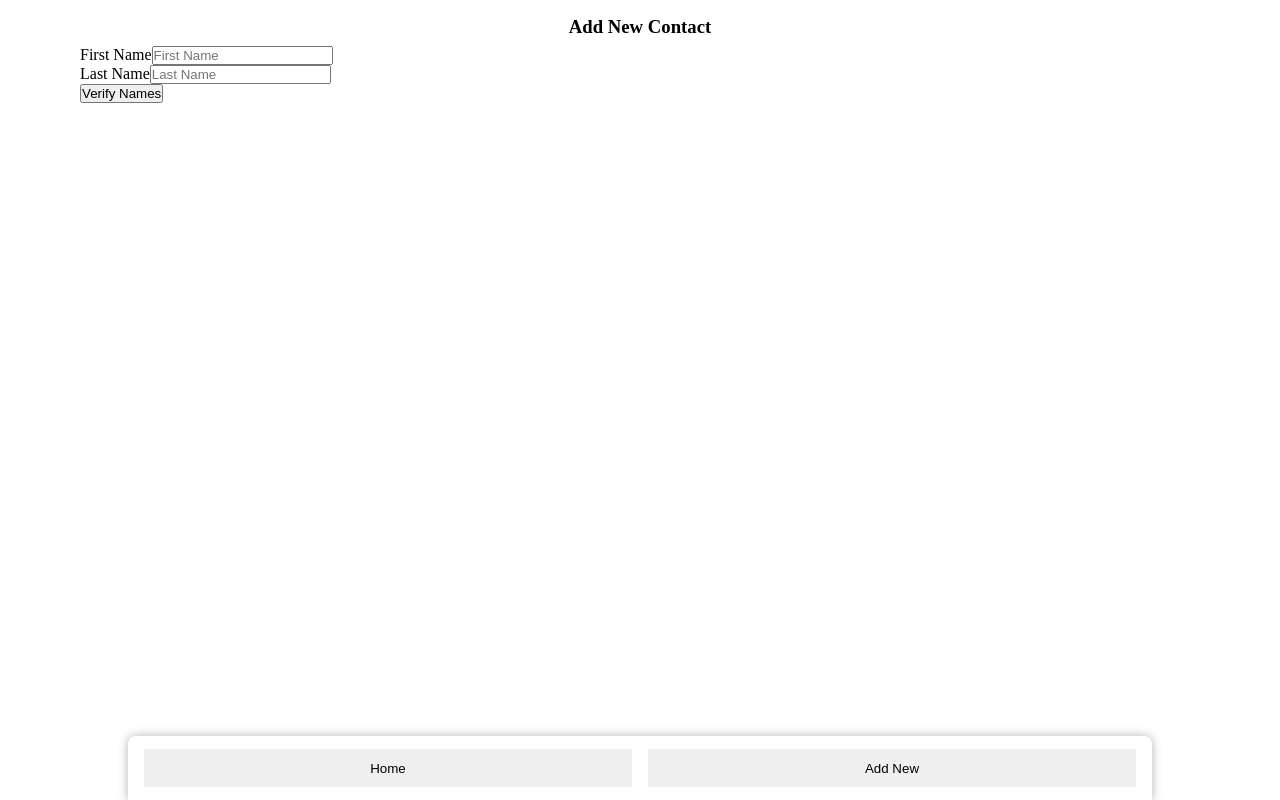
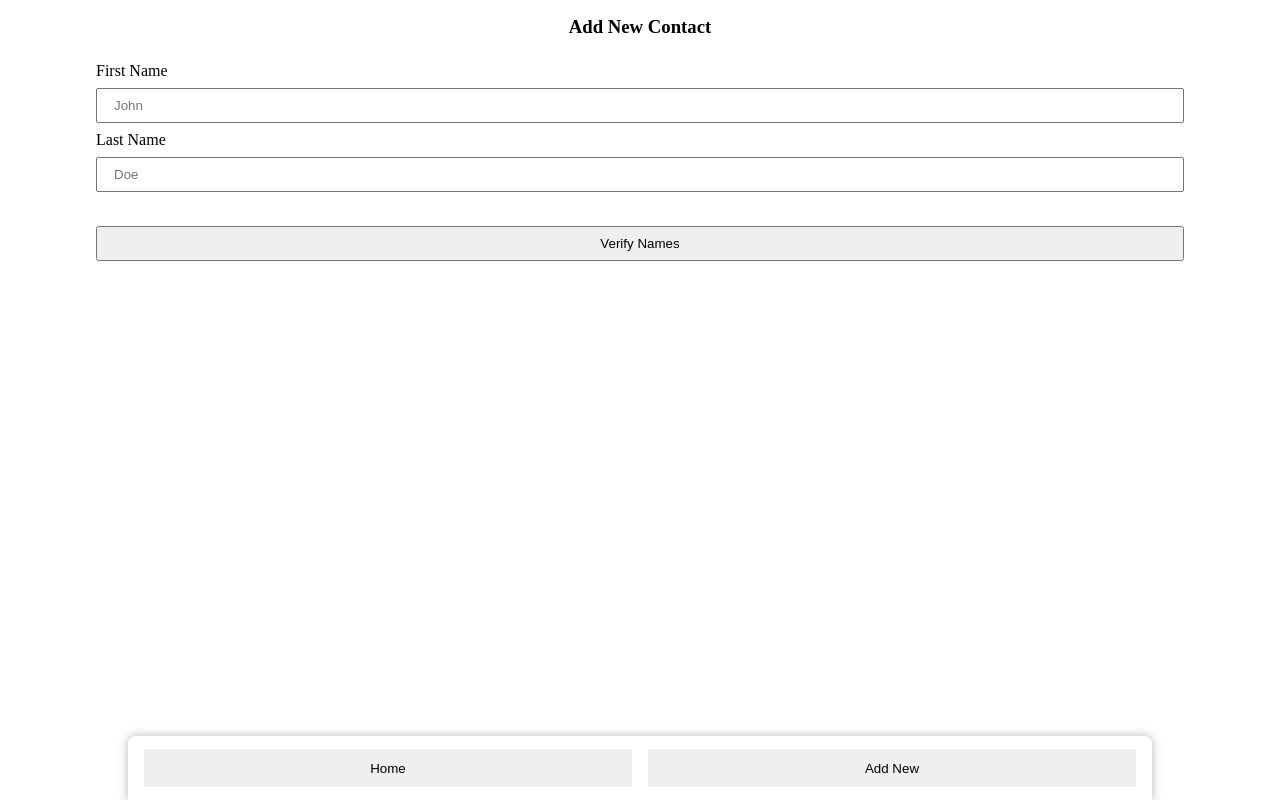
Before and after one commit to rideskykun/phone-book, a React (Create React App) app: page /add in a window 1280 px wide. Built offline with nearby package versions, Linux system fonts and the light colour scheme.

Commit message:
styled form

```diff
--- a/src/components/contactsForm/contactForm.component.tsx
+++ b/src/components/contactsForm/contactForm.component.tsx
@@ -4,6 +4,39 @@ import {useNavigate} from "react-router-dom";
 
 import {useAddContact} from "../../hooks/contacts/useAddContact";
 import {GET_CONTACTS} from "../../hooks/contacts/useGetContacts";
+import styled from "@emotion/styled";
+
+const FormWrapper = styled.div`
+  padding: 1rem;
+  display: flex;
+  flex-direction: column;
+  gap: 0.5rem;
+
+  input[type=text]{
+    width: 100%;
+    padding: 0.5rem 1rem;
+    box-sizing: border-box;
+  }
+
+  button{
+    padding: 0.5rem 1rem;
+    :hover{
+      cursor: pointer;
+    }
+  }
+`
+
+const PhoneInputWrapper = styled.div`
+  width: 100%;
+  display: flex;
+  justify-content: space-between;
+
+  input{
+    width: 85%;
+    padding: 0.5rem 1rem;
+    box-sizing: border-box;
+  }
+`
 
 const ContactForm:FC = () => {
     //States & Constants
@@ -50,7 +83,8 @@ const ContactForm:FC = () => {
             onCompleted : (data => {isUnique = (data.contact.length<1)})
         }).then(r=>null)
 
-        if(tempFName.match(spChar) || tempLName.match(spChar)) alert('You may not use Special Characters')
+        if(!tempFName || !tempLName) alert('Please fill in the fields')
+        else if(tempFName.match(spChar) || tempLName.match(spChar)) alert('You may not use Special Characters')
         else if(!isUnique) alert('Duplicate Named Contact Found')
         else {
             setNameVerified(true)
@@ -74,45 +108,38 @@ const ContactForm:FC = () => {
     }
 
     return(
-        <div>
-            <label>
-                First Name
-                <input value={tempFName} onChange={(e)=>setTempFName(e.target.value)} type="text" placeholder={'First Name'}/>
-            </label>
-            <br/>
-            <label>
-                Last Name
-                <input value={tempLName} onChange={(e)=>setTempLName(e.target.value)} type="text" placeholder={'Last Name'}/>
-            </label>
+        <FormWrapper>
+            <label> First Name</label>
+            <input value={tempFName} onChange={(e)=>setTempFName(e.target.value)} type="text" placeholder={'John'}/>
+
+            <label>Last Name</label>
+            <input value={tempLName} onChange={(e)=>setTempLName(e.target.value)} type="text" placeholder={'Doe'}/>
+
             <br/>
             <button onClick={()=>handleVerifyNames()}>Verify Names</button>
             <br/>
             {nameVerified && tempFName === fName && tempLName === lName?
                 <>
-                    <label>
-                        Phone Numbers <br/>
+                    <label> Phone Numbers </label>
                     {
                         phones.length>0?
                             phones.map((p, index) => (
-                                    <>
-                                        <input value={p} onChange={e=>handleChangePhoneNumber(e.target.value, index)} type="text" placeholder={'081232132123'}/>
-                                        <button onClick={()=>handleRemovePhoneNumber(index)}>remove</button>
-                                        <br/>
-                                    </>
+                                <PhoneInputWrapper key={index}>
+                                    <input value={p} onChange={e=>handleChangePhoneNumber(e.target.value, index)} type="phone" placeholder={'081232132123'}/>
+                                    <button onClick={()=>handleRemovePhoneNumber(index)}>X</button>
+                                </PhoneInputWrapper>
                             ))
                             :
-                                <p>No Phone Number Yet</p>
+                            <input type={'text'} disabled value={'No Phone Numbers Yet'}/>
                     }
-                    </label>
-                    <br/>
                     <button onClick={()=>handleAddPhoneNumber()}>Add Phone Number</button>
                     <br/>
 
-                    <button onClick={()=>{handleSubmit()}}>submit</button>
+                    <button onClick={()=>{handleSubmit()}} disabled={phones.length<1}>Submit</button>
                 </>
                 :null
             }
-        </div>
+        </FormWrapper>
     )
 }
 
```
Lines whose indentation alone changed are shown as unchanged.
